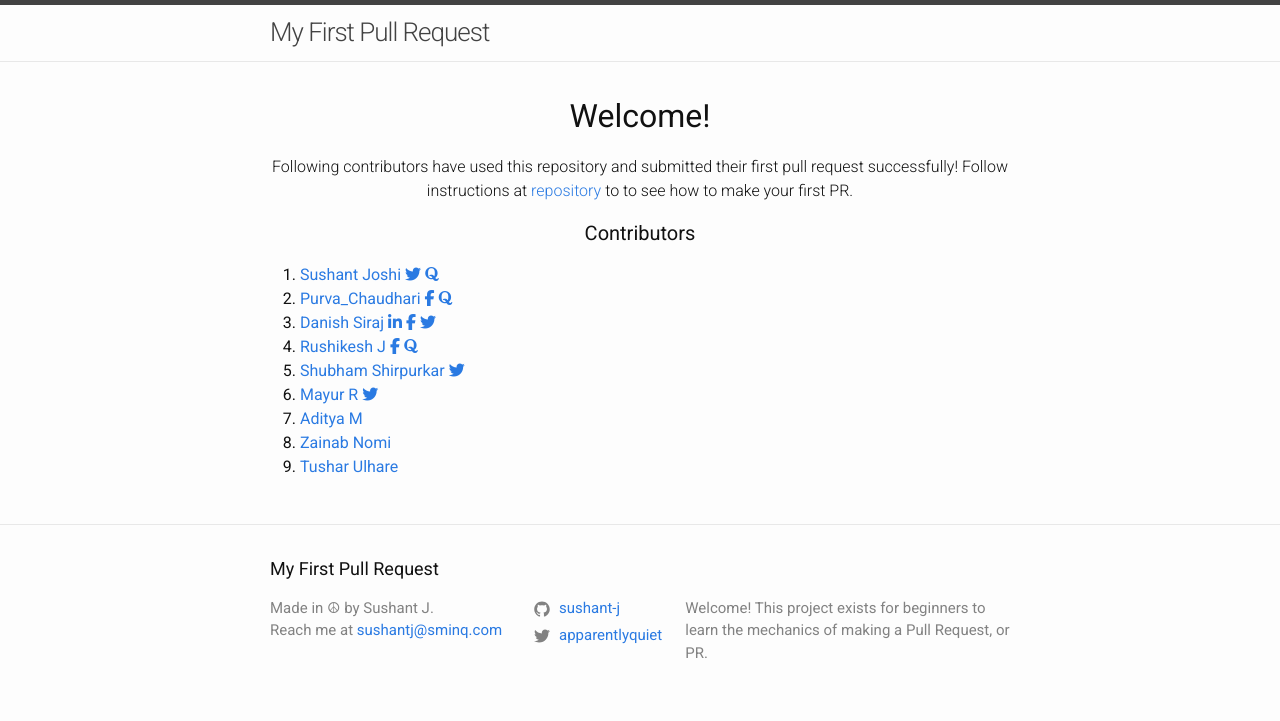
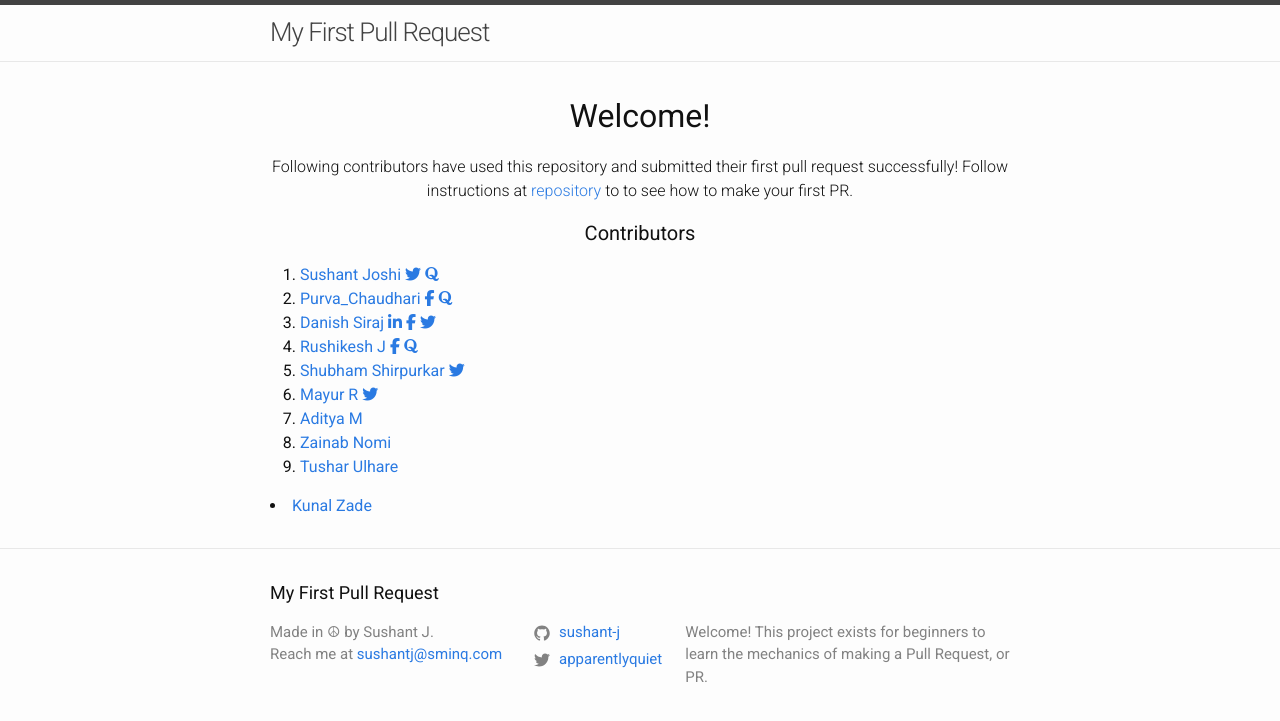
Before and after one commit to sushant-j/my-first-pull-request, a Jekyll site: the page built from index.md, in a window 1280 px wide. Shown: the top 721 px of the page. Built offline with Jekyll 4.4.1, drawn with Linux system fonts in a browser that asks for light colours; nearby versions of some CDN libraries.

Commit message:
Added my name

```diff
--- a/_layouts/home.html
+++ b/_layouts/home.html
@@ -91,3 +91,8 @@ layout: default
     </li>
   </ol>
 </div>
+<li>
+      <a href="https://github.com/Kunal0910zade/">
+        Kunal Zade
+      </a>
+    </li>
```
